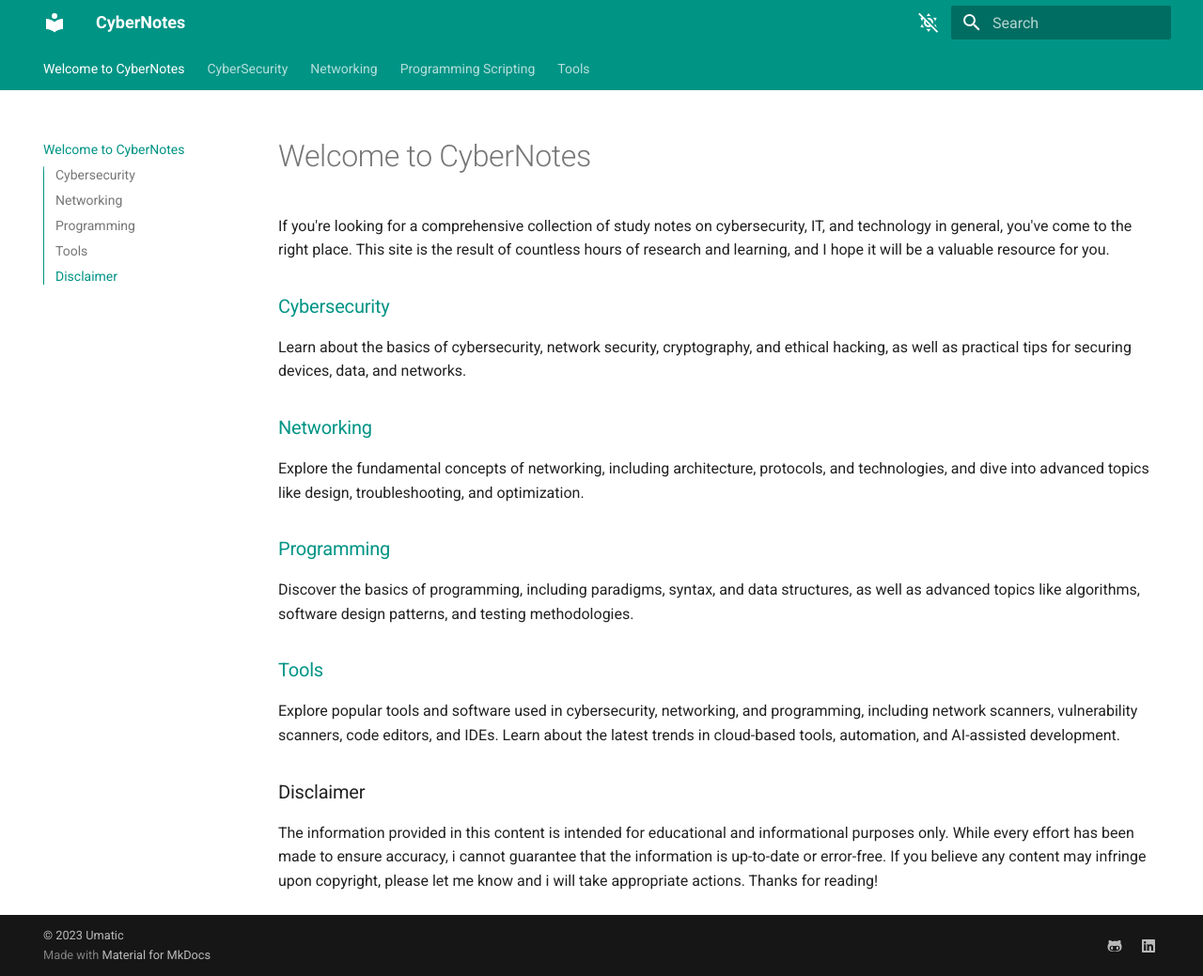
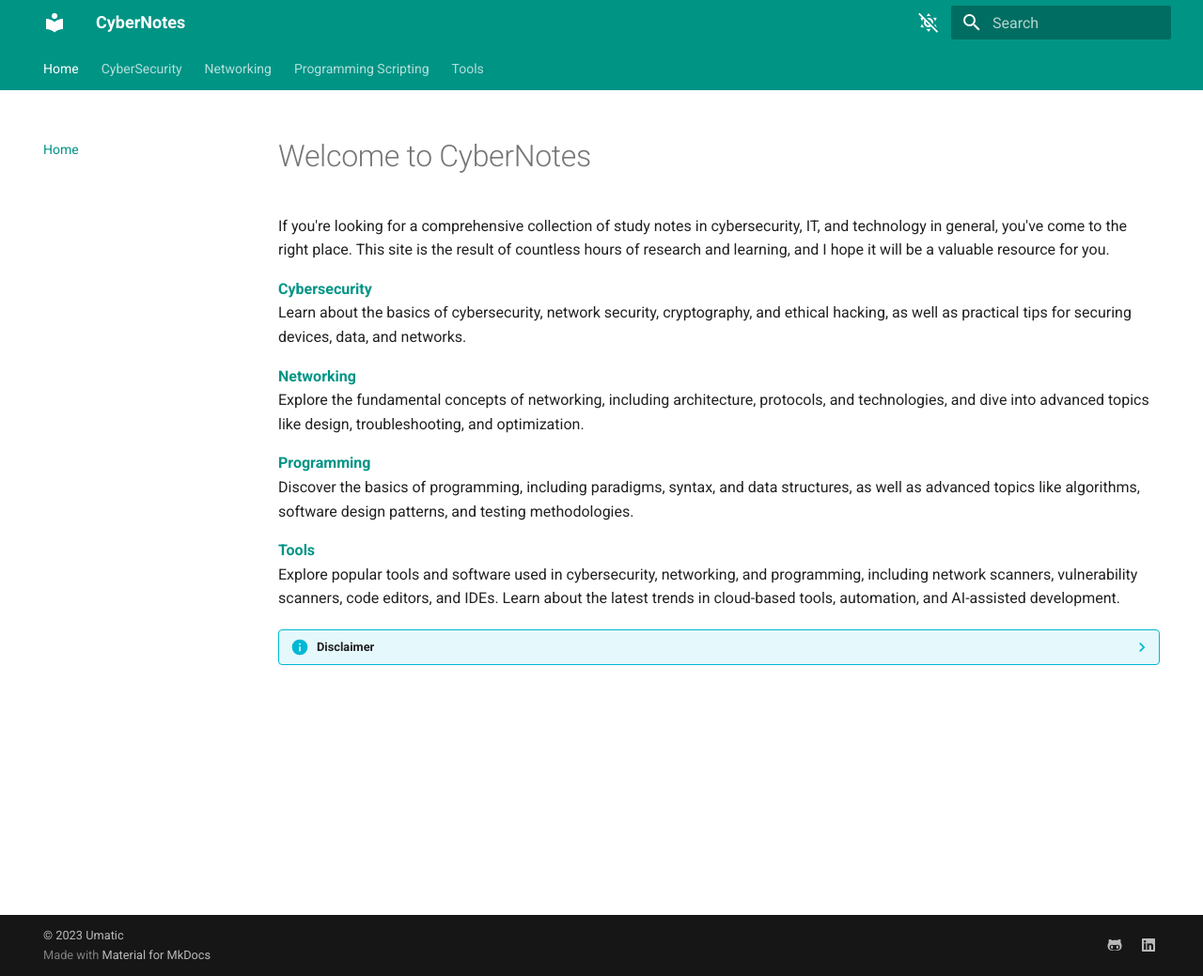
Before and after one commit to Umatic/Cyber_notes, an MkDocs documentation site: the page built from docs/index.md, in a window 1280 px wide and 1039 px high. Shown: the whole window at 94% size. Built offline with MkDocs 1.6.1 and Material for MkDocs 9.7.7, drawn with Linux system fonts in a browser that asks for light colours.

Commit message:
small fixes

```diff
--- a/docs/index.md
+++ b/docs/index.md
@@ -1,17 +1,18 @@
-# Welcome to CyberNotes
-If you're looking for a comprehensive collection of study notes on cybersecurity, IT, and technology in general, you've come to the right place. This site is the result of countless hours of research and learning, and I hope it will be a valuable resource for you.
+<h1>Welcome to CyberNotes</h1>
+If you're looking for a comprehensive collection of study notes in cybersecurity, IT, and technology in general, you've come to the right place. This site is the result of countless hours of research and learning, and I hope it will be a valuable resource for you.
 
-### [Cybersecurity](CyberSecurity/00Information_Security.md)
+**[Cybersecurity](CyberSecurity/00Information_Security.md)**
 Learn about the basics of cybersecurity, network security, cryptography, and ethical hacking, as well as practical tips for securing devices, data, and networks.
 
-### [Networking](Networking/osi.md)
+**[Networking](Networking/osi.md)**
 Explore the fundamental concepts of networking, including architecture, protocols, and technologies, and dive into advanced topics like design, troubleshooting, and optimization.
 
-### [Programming](Programming-Scripting/Python.md)
+**[Programming](Programming-Scripting/Python.md)**
 Discover the basics of programming, including paradigms, syntax, and data structures, as well as advanced topics like algorithms, software design patterns, and testing methodologies.
 
-### [Tools](Tools/Nmap.md)
+**[Tools](Tools/Nmap.md)**
 Explore popular tools and software used in cybersecurity, networking, and programming, including network scanners, vulnerability scanners, code editors, and IDEs. Learn about the latest trends in cloud-based tools, automation, and AI-assisted development.
 
-### Disclaimer
-The information provided in this content is intended for educational and informational purposes only. While every effort has been made to ensure accuracy, i cannot guarantee that the information is up-to-date or error-free. If you believe any content may infringe upon copyright, please let me know and i will take appropriate actions. Thanks for reading!
+??? info "Disclaimer"
+
+    The information provided in this content is intended for educational and informational purposes only. While every effort has been made to ensure accuracy, i cannot guarantee that the information is up-to-date or error-free. If you believe any content may infringe upon copyright, please let me know and i will take appropriate actions. Thanks for reading!
--- a/mkdocs.yml
+++ b/mkdocs.yml
@@ -51,6 +51,10 @@ markdown_extensions:
       alternate_style: true
   - pymdownx.mark
   - attr_list
+  - pymdownx.emoji:
+      emoji_index: !!python/name:materialx.emoji.twemoji
+      emoji_generator: !!python/name:materialx.emoji.to_svg
+
 plugins:
   #- with-pdf
   - search
```
Also changed, not shown: docs/CyberSecurity/01CIA_Triad.md (+3 -3 lines), docs/Programming-Scripting/Python.md (+1 -1 lines), docs/Tools/Nmap.md (+1 -1 lines).
